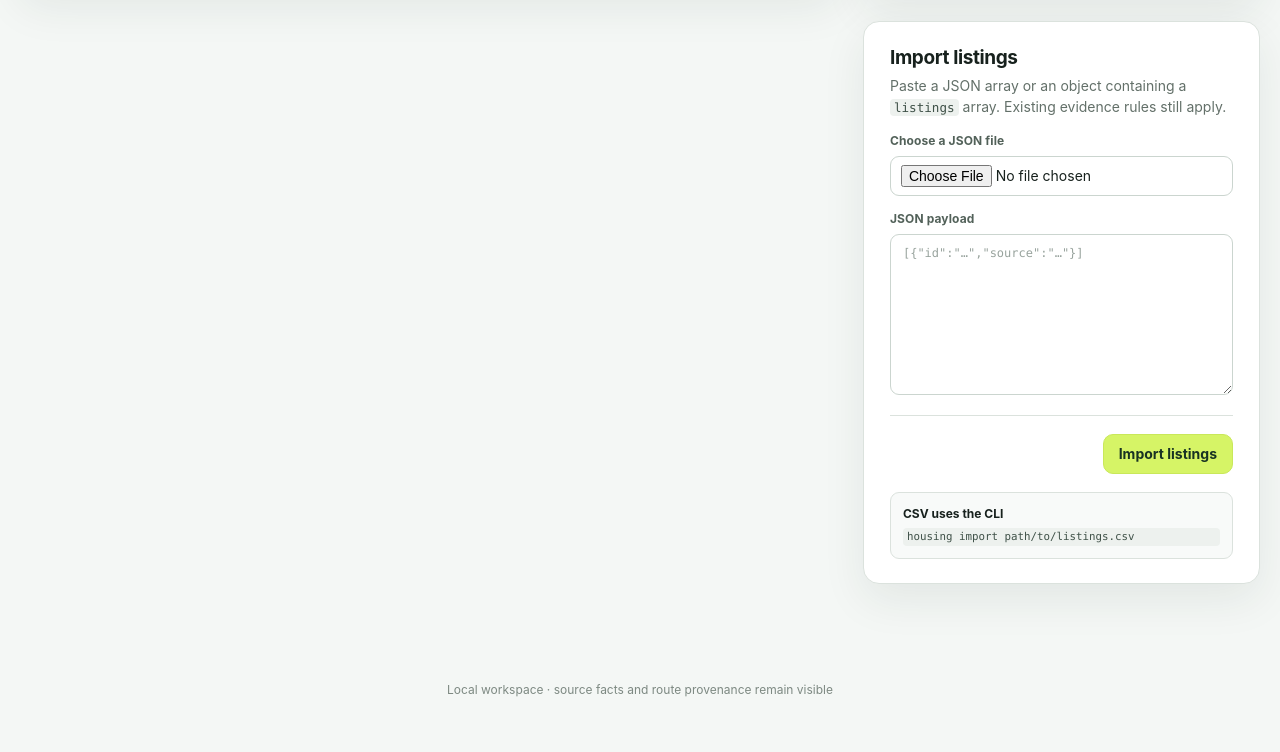
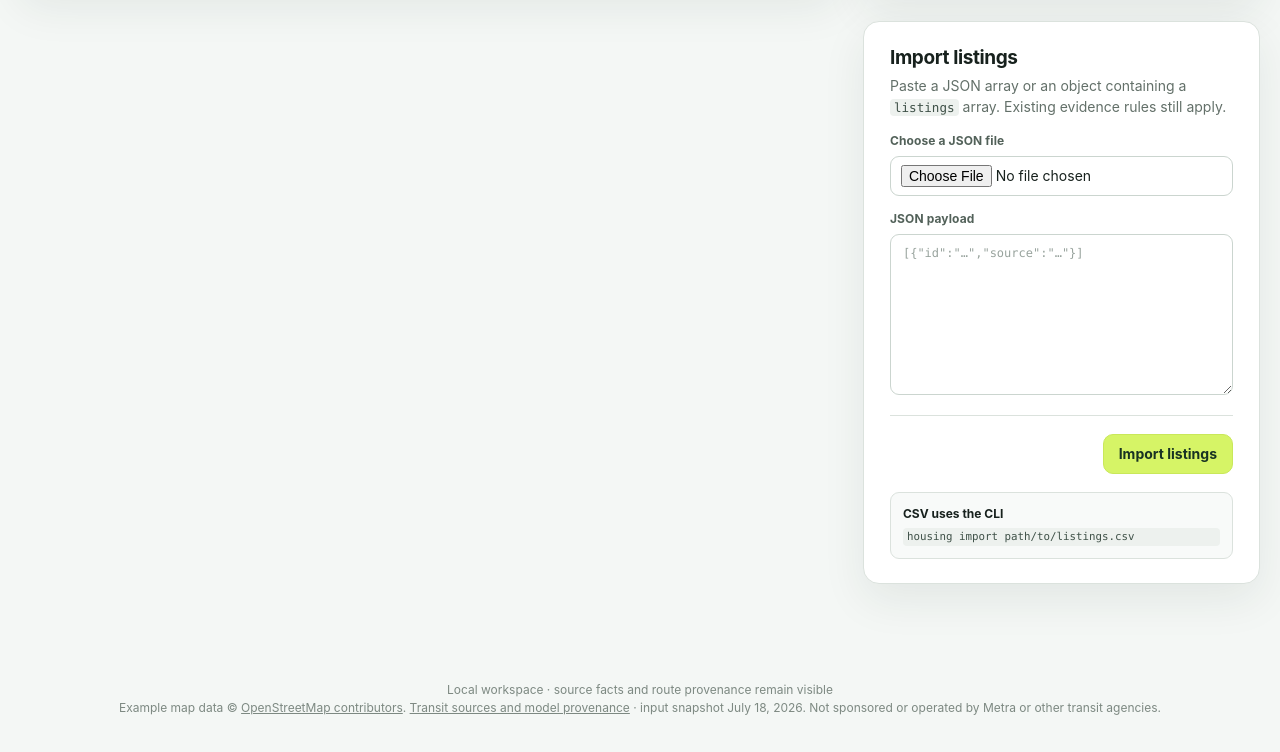
Before and after one commit to riddlejack/apartment-decision-lab, a plain HTML site: page housing/web/index.html in a window 1280 px wide. Shown: the part 1134-1886 px from the top of the page. Drawn offline with Linux system fonts and the light colour scheme; no server answers.

Commit message:
Credit routing data sources and clarify historical example licensing

```diff
--- a/housing/web/index.html
+++ b/housing/web/index.html
@@ -197,6 +197,7 @@
 
     <footer>
       <p>Local workspace · source facts and route provenance remain visible</p>
+      <p>Example map data © <a href="https://www.openstreetmap.org/copyright" target="_blank" rel="noopener noreferrer">OpenStreetMap contributors</a>. <a href="https://github.com/riddlejack/apartment-decision-lab/blob/main/housing/examples/README.md" target="_blank" rel="noopener noreferrer">Transit sources and model provenance</a> · input snapshot July 18, 2026. Not sponsored or operated by Metra or other transit agencies.</p>
     </footer>
   </body>
 </html>
```
Also changed, not shown: 2 other files.
